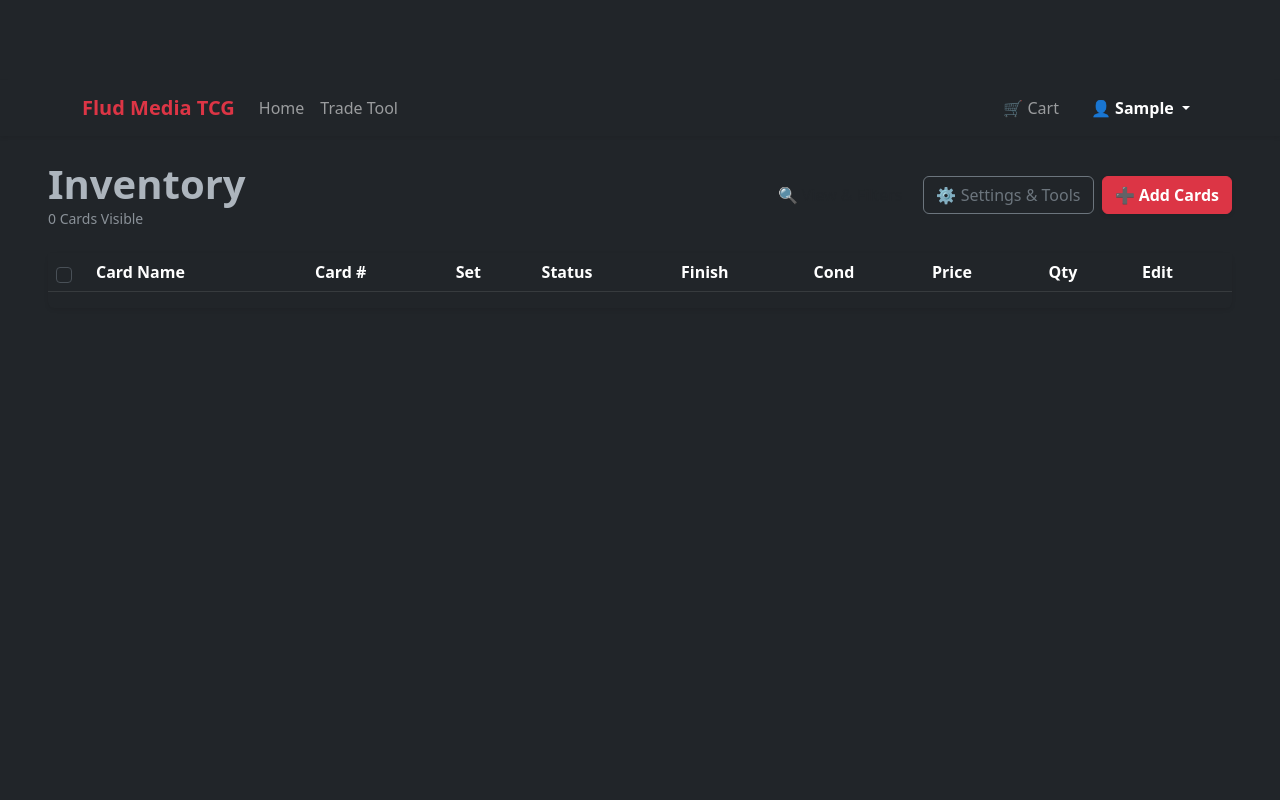
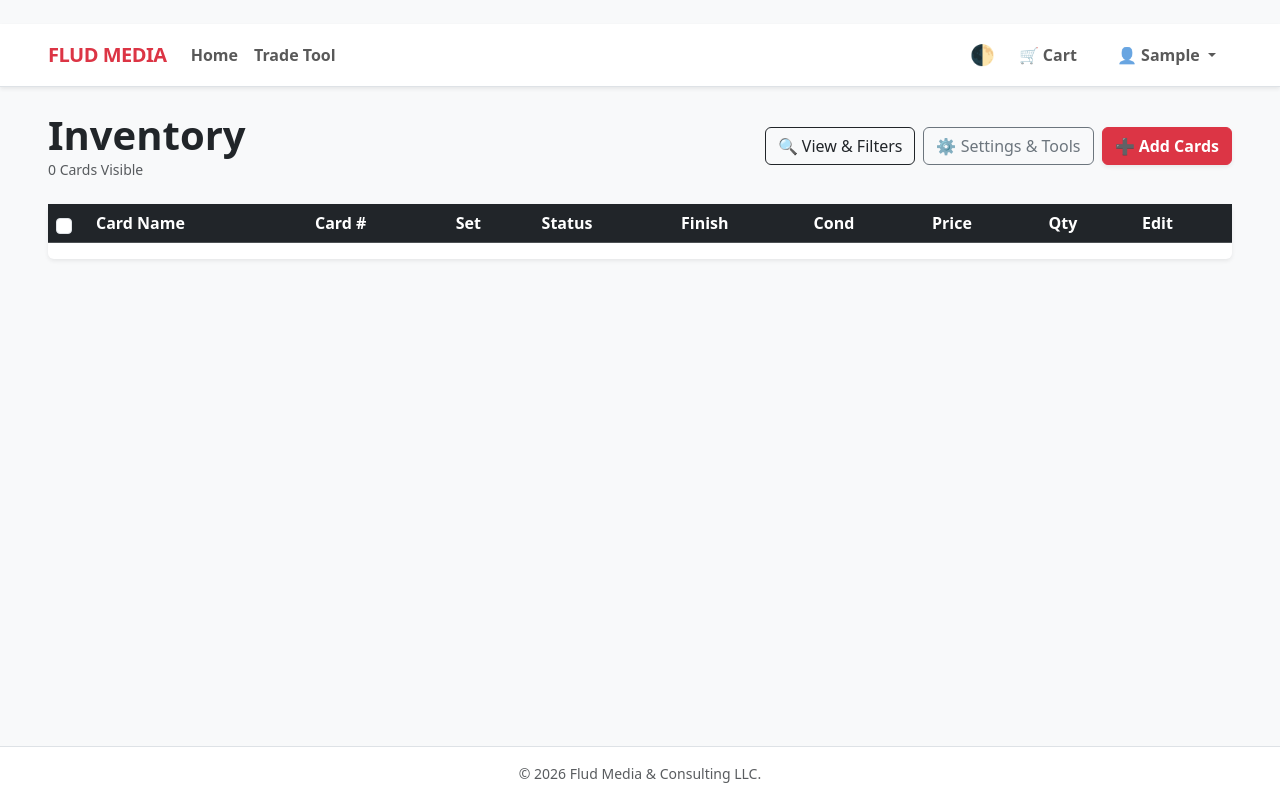
Before and after one commit to fluddesigns/card-shop, a Flask app: page /admin in a window 1280 px wide. Run offline with Flask 3, Linux system fonts and the light colour scheme; the visitor is signed in with stand-in values (Sample User, id 1); data comes from the database, SQL or seed files in the repository; data that the repository does not hold is empty; some libraries are stand-ins or nearby versions.

Commit message:
new base

```diff
--- a/templates/base.html
+++ b/templates/base.html
@@ -2,93 +2,59 @@
 <html lang="en" data-bs-theme="dark">
 <head>
     <meta charset="UTF-8">
-    <meta name="viewport" content="width=device-width, initial-scale=1.0, maximum-scale=1.0, user-scalable=no">
+    <meta name="viewport" content="width=device-width, initial-scale=1.0">
+    <title>{% block title %}Flud Media TCG{% endblock %}</title>
 
-    {% block meta %}
-    <meta property="og:title" content="Card Market">
-    <meta property="og:description" content="Browse my local TCG inventory.">
-    <meta property="og:image" content="https://tcg.pokemon.com/assets/img/global/tcg-card-back-2x.jpg">
-    {% endblock %}
-
-    <title>{% block title %}Card Market{% endblock %}</title>
+    <link href="https://cdn.jsdelivr.net/npm/bootstrap@5.3.2/dist/css/bootstrap.min.css" rel="stylesheet">
 
     <script>
-        (() => {
-            const getStoredTheme = () => localStorage.getItem('theme');
-            const setStoredTheme = theme => localStorage.setItem('theme', theme);
-
-            const getPreferredTheme = () => {
-                const storedTheme = getStoredTheme();
-                if (storedTheme) {
-                    return storedTheme;
-                }
-                return 'dark'; // DEFAULT IS DARK
-            };
-
-            const setTheme = theme => {
-                document.documentElement.setAttribute('data-bs-theme', theme);
-            }
-
-            setTheme(getPreferredTheme());
-
-            window.toggleTheme = function() {
-                const current = document.documentElement.getAttribute('data-bs-theme');
-                const next = current === 'dark' ? 'light' : 'dark';
-                setTheme(next);
-                setStoredTheme(next);
-            }
-        })();
+        const storedTheme = localStorage.getItem('tcg-theme');
+        const prefersDark = window.matchMedia('(prefers-color-scheme: dark)').matches;
+        if (storedTheme) {
+            document.documentElement.setAttribute('data-bs-theme', storedTheme);
+        } else if (prefersDark) {
+            document.documentElement.setAttribute('data-bs-theme', 'dark');
+        } else {
+            document.documentElement.setAttribute('data-bs-theme', 'light');
+        }
     </script>
 
-    <link href="https://cdn.jsdelivr.net/npm/bootstrap@5.3.0/dist/css/bootstrap.min.css" rel="stylesheet">
-    <link href="https://cdn.datatables.net/1.13.4/css/dataTables.bootstrap5.min.css" rel="stylesheet">
-    <link href="https://cdn.datatables.net/responsive/2.4.1/css/responsive.bootstrap5.min.css" rel="stylesheet">
+    <style>
+        /* Custom Brand Adjustments */
+        .brand-text { color: #dc3545; font-weight: 800; letter-spacing: -0.5px; }
 
-    <style>
-        .pokeball-logo {
-            width: 36px;
-            height: 36px;
-            background: radial-gradient(white 33%, black 33% 40%, transparent 40%),
-                        linear-gradient(to bottom, #e3350d 46%, black 46% 54%, white 54%);
-            border: 2px solid black;
-            border-radius: 50%;
-            display: inline-block;
-        }
-        /* Navbar tweaks to look good in both modes */
-        .navbar-custom { background-color: var(--bs-body-bg); border-bottom: 1px solid var(--bs-border-color); }
-        [data-bs-theme="dark"] .navbar-custom { background-color: #212529 !important; }
+        /* Subtle transitions for smooth mode toggling */
+        body, .card, .modal-content, .offcanvas { transition: background-color 0.3s ease, color 0.3s ease; }
 
-        body {
-            padding-top: 56px;
-            margin: 0;
-            padding-bottom: 60px; /* Space for Sticky Cart on Mobile */
-        }
-
-        {% block styles %}{% endblock %}
+        /* Ensure inputs look good in both modes */
+        .form-control:focus, .form-select:focus { border-color: #dc3545; box-shadow: 0 0 0 0.25rem rgba(220, 53, 69, 0.25); }
     </style>
 </head>
-<body>
+<body class="bg-body-tertiary d-flex flex-column min-vh-100">
 
-    <nav class="navbar navbar-expand-lg navbar-dark bg-dark shadow-sm">
-        <div class="container">
-            <a class="navbar-brand fw-bold text-danger" href="{{ url_for('index') }}">
-                Flud Media TCG
+    <nav class="navbar navbar-expand-lg border-bottom shadow-sm bg-body">
+        <div class="container-fluid px-lg-5">
+            <a class="navbar-brand brand-text" href="{{ url_for('index') }}">
+                FLUD MEDIA
             </a>
-            <button class="navbar-toggler" type="button" data-bs-toggle="collapse" data-bs-target="#navbarNav">
+            <button class="navbar-toggler border-0" type="button" data-bs-toggle="collapse" data-bs-target="#navbarNav">
                 <span class="navbar-toggler-icon"></span>
             </button>
 
             <div class="collapse navbar-collapse" id="navbarNav">
-                <ul class="navbar-nav me-auto">
-                    <li class="nav-item">
-                        <a class="nav-link" href="{{ url_for('index') }}">Home</a>
-                    </li>
-                    <li class="nav-item">
-                        <a class="nav-link" href="{{ url_for('trade_tool') }}">Trade Tool</a>
-                    </li>
+                <ul class="navbar-nav me-auto mb-2 mb-lg-0 fw-semibold">
+                    <li class="nav-item"><a class="nav-link" href="{{ url_for('index') }}">Home</a></li>
+                    <li class="nav-item"><a class="nav-link" href="{{ url_for('trade_tool') }}">Trade Tool</a></li>
                 </ul>
 
-                <ul class="navbar-nav ms-auto align-items-center">
+                <ul class="navbar-nav ms-auto align-items-center fw-semibold">
+
+                    <li class="nav-item me-2">
+                        <button id="themeToggle" class="btn btn-link nav-link fs-5 text-body" title="Toggle Theme">
+                            🌓
+                        </button>
+                    </li>
+
                     <li class="nav-item me-3">
                         <a class="nav-link position-relative d-flex align-items-center" href="{{ url_for('view_cart') }}">
                             🛒 Cart
@@ -102,42 +68,50 @@
 
                     {% if current_user.is_authenticated %}
                         <li class="nav-item dropdown">
-                            <a class="nav-link dropdown-toggle fw-bold text-white" href="#" id="userDropdown" role="button" data-bs-toggle="dropdown" aria-expanded="false">
+                            <a class="nav-link dropdown-toggle btn btn-outline-danger border-0 px-3 rounded-pill" href="#" id="userDropdown" role="button" data-bs-toggle="dropdown">
                                 👤 {{ current_user.username|capitalize }}
                             </a>
-                            <ul class="dropdown-menu dropdown-menu-end shadow border-0" aria-labelledby="userDropdown">
-                                <li><h6 class="dropdown-header text-danger fw-bold">Inventory Management</h6></li>
-                                <li><a class="dropdown-item" href="{{ url_for('admin') }}">📦 Manage Inventory</a></li>
-                                <li><a class="dropdown-item" href="{{ url_for('pokedex_hub') }}">📕 My Pokedex</a></li>
+                            <ul class="dropdown-menu dropdown-menu-end shadow border-0 mt-2">
+                                <li><h6 class="dropdown-header text-danger fw-bold">Management</h6></li>
+                                <li><a class="dropdown-item" href="{{ url_for('admin') }}">📦 Inventory</a></li>
+                                <li><a class="dropdown-item" href="{{ url_for('pokedex_hub') }}">📕 Pokedex</a></li>
                                 <li><a class="dropdown-item" href="{{ url_for('sales') }}">💰 Sales History</a></li>
-
                                 <li><hr class="dropdown-divider"></li>
-
-                                <li><h6 class="dropdown-header text-danger fw-bold">Storefront Settings</h6></li>
-                                <li><a class="dropdown-item" href="{{ url_for('profile') }}">🏪 View Public Shop</a></li>
+                                <li><a class="dropdown-item" href="{{ url_for('profile') }}">🏪 Public Shop</a></li>
                                 <li><hr class="dropdown-divider"></li>
-
-                                <li><a class="dropdown-item text-danger" href="{{ url_for('logout') }}">🚪 Logout</a></li>
+                                <li><a class="dropdown-item text-danger fw-bold" href="{{ url_for('logout') }}">🚪 Logout</a></li>
                             </ul>
                         </li>
                     {% else %}
-                        <li class="nav-item">
-                            <a class="nav-link" href="{{ url_for('login') }}">Login</a>
-                        </li>
-                        <li class="nav-item">
-                            <a class="nav-link btn btn-danger btn-sm text-white ms-2 px-3" href="{{ url_for('register') }}">Register</a>
-                        </li>
+                        <li class="nav-item"><a class="nav-link" href="{{ url_for('login') }}">Login</a></li>
+                        <li class="nav-item"><a class="nav-link btn btn-danger text-white ms-2 px-3 rounded-pill" href="{{ url_for('register') }}">Register</a></li>
                     {% endif %}
                 </ul>
             </div>
         </div>
     </nav>
 
-    {% block content %}{% endblock %}
+    <main class="flex-grow-1">
+        {% block content %}{% endblock %}
+    </main>
 
-    <script src="https://code.jquery.com/jquery-3.6.0.min.js"></script>
-    <script src="https://cdn.jsdelivr.net/npm/bootstrap@5.3.0/dist/js/bootstrap.bundle.min.js"></script>
+    <footer class="bg-body border-top py-3 mt-auto text-center text-muted small">
+        <div class="container">
+            &copy; <script>document.write(new Date().getFullYear())</script> Flud Media & Consulting LLC.
+        </div>
+    </footer>
+
+    <script src="https://cdn.jsdelivr.net/npm/bootstrap@5.3.2/dist/js/bootstrap.bundle.min.js"></script>
+
+    <script>
+        document.getElementById('themeToggle').addEventListener('click', () => {
+            const currentTheme = document.documentElement.getAttribute('data-bs-theme');
+            const newTheme = currentTheme === 'dark' ? 'light' : 'dark';
+            document.documentElement.setAttribute('data-bs-theme', newTheme);
+            localStorage.setItem('tcg-theme', newTheme);
+        });
+    </script>
+
     {% block scripts %}{% endblock %}
-
 </body>
 </html>
```
